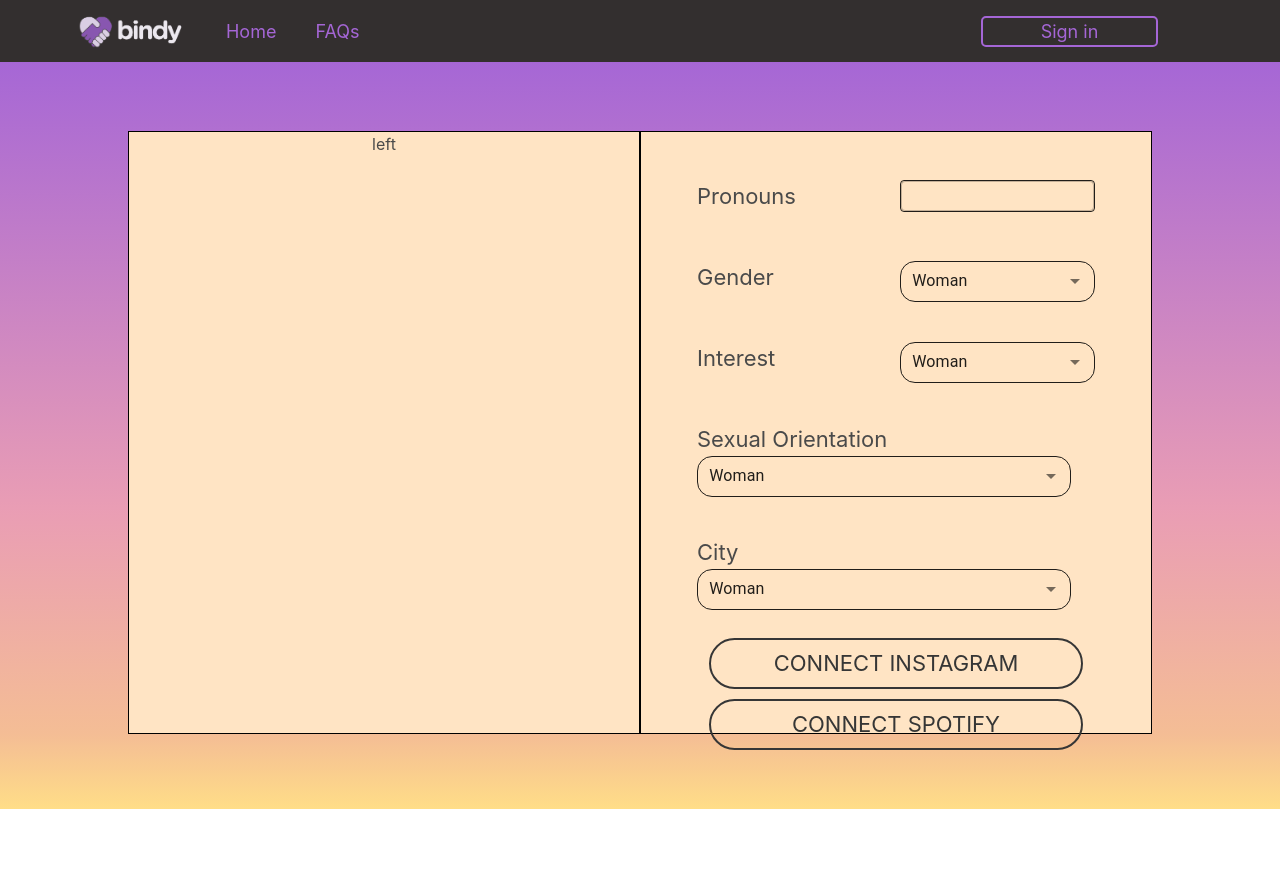
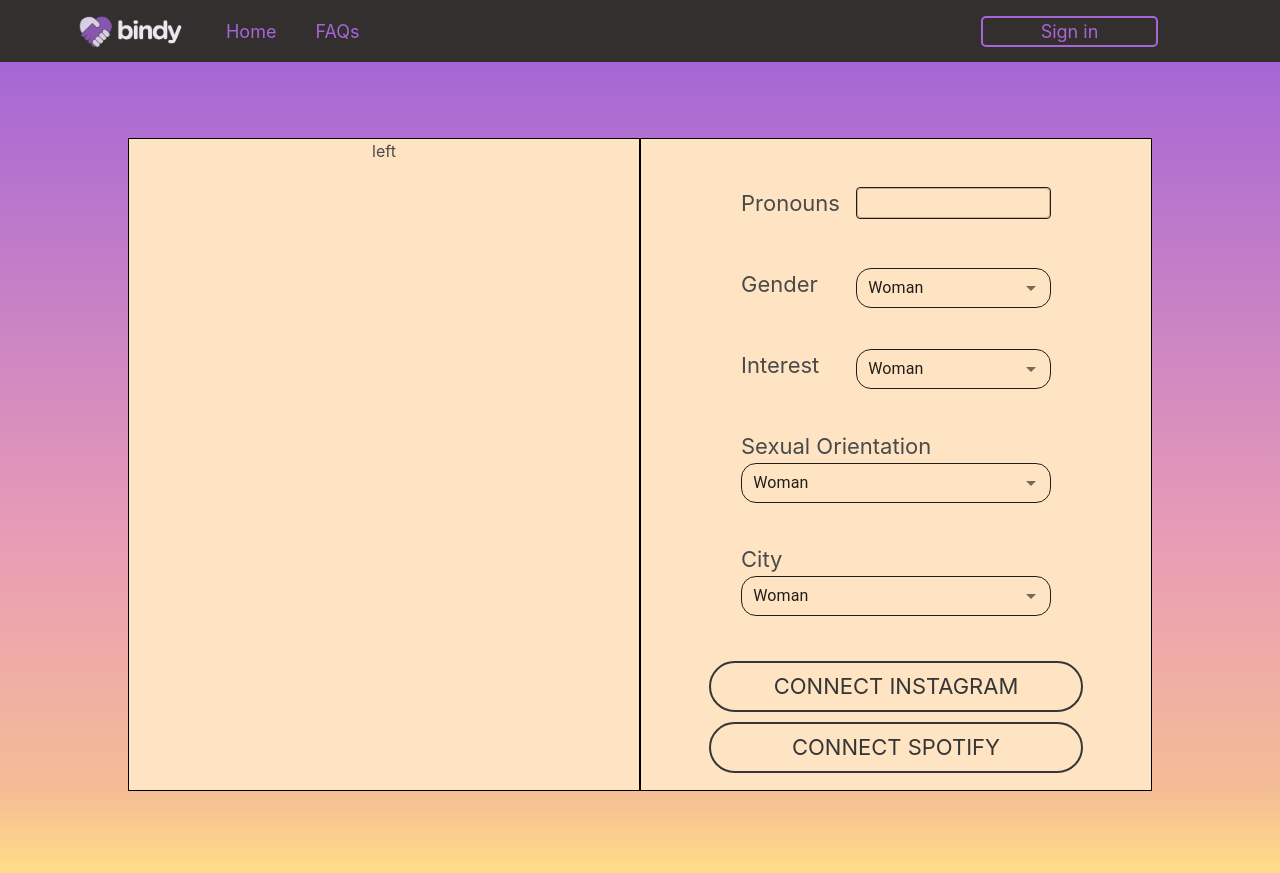
Before and after one commit to sangle-developh/Blindr, a React (Create React App) app: page /account in a window 1280 px wide. Before the commit the page ends 809 px from the top, so only its background shows below. Built offline with nearby package versions, Linux system fonts and the light colour scheme.

Commit message:
adjust box-column margin

```diff
--- a/src/Components/Account/index.css
+++ b/src/Components/Account/index.css
@@ -25,14 +25,11 @@
   display: flex;
   flex-direction: row;
   justify-content: space-between;
-  margin: 3rem 3.5rem 2rem 3.5rem;
+  margin: 3rem 100px 2rem 100px;
 }
 
-.form-field {
-  display: flex;
-  flex-direction: row;
-  justify-content: space-between;
-  margin: 3rem 3.5rem 2rem 3.5rem;
+.form-field > h3 {
+  font-size: 22px;
 }
 
 .formControl {
@@ -41,7 +38,7 @@
 }
 
 .sex-orientation-input {
-  width: 374px;
+  width: 100%;
 }
 
 .sex-orientation-field {
@@ -76,6 +73,7 @@ h3 {
   display: flex;
   flex-direction: column;
   align-items: center;
+  margin: 3rem;
 }
 
 .connect-btn {
--- a/src/Components/Account/index.js
+++ b/src/Components/Account/index.js
@@ -39,7 +39,7 @@ const Signup = () => {
     <div className="account-page">
       <div className="wrapper-box">
         <div className="box-column">left</div>
-        <div className="box-column">
+        <div className="box-column right-box">
           <div className="form-field">
             <h3>Pronouns</h3>
             <TextField
```
